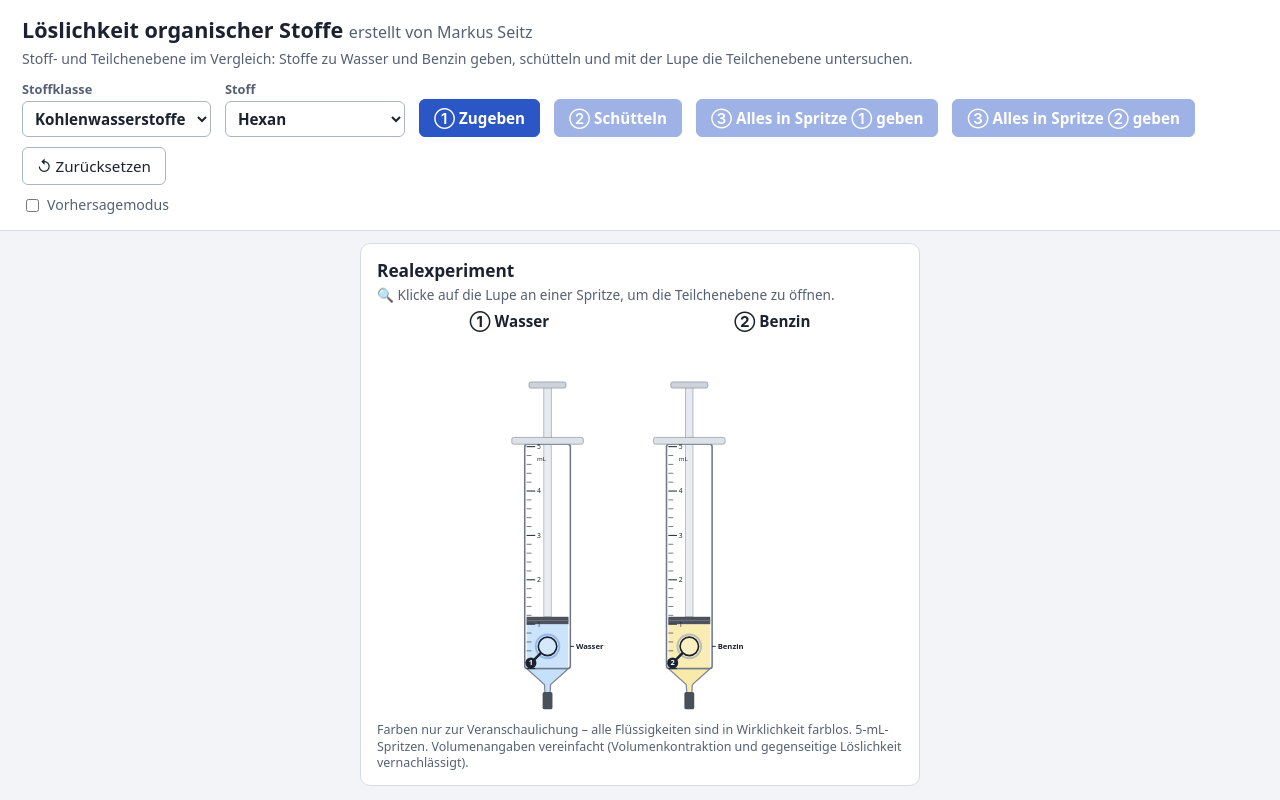
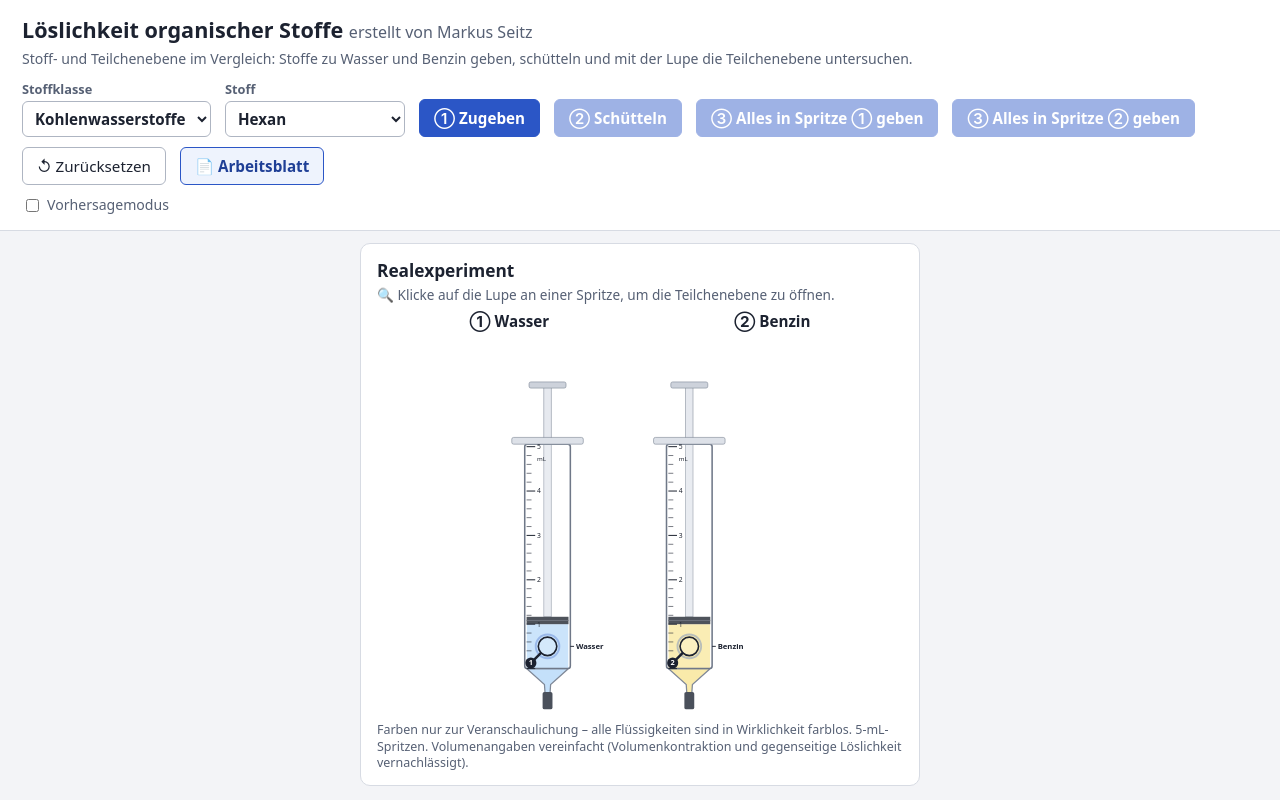
Before and after one commit to allerseitzCreator/Loeslichkeit, a plain HTML site: page Loeslichkeit.html in a window 1280 px wide. Shown: the top 800 px of the page. Drawn offline with Linux system fonts and the light colour scheme; animation ran at ten frames a second.

Commit message:
Arbeitsblatt einbinden: Knopf in der Simulation, PDF und Word-Version
Co-Authored-By: Claude Opus 5.5 <noreply@anthropic.com>
Claude-Session: https://claude.ai/code/session_01PrC8YXKwum5qFCp2W8fPhz

```diff
--- a/Loeslichkeit.html
+++ b/Loeslichkeit.html
@@ -25,6 +25,10 @@ select{padding:6px 8px;border:1px solid #aeb5c2;border-radius:6px;background:#ff
 button{padding:7px 14px;border-radius:6px;border:1px solid #aeb5c2;background:#fff;cursor:pointer;color:var(--ink)}
 button.primary{background:var(--accent);border-color:var(--accent);color:#fff;font-weight:600}
 button:disabled,select:disabled{opacity:.45;cursor:not-allowed}
+a.btnlink{display:inline-block;padding:7px 14px;border-radius:6px;border:1px solid #2b56c6;background:#eef3fd;color:#1f3f96;
+  font-size:.95rem;font-weight:600;text-decoration:none;line-height:1.45}
+a.btnlink:hover{background:#dfe8fb}
+a.btnlink:focus-visible{outline:3px solid #f0b400;outline-offset:2px}
 button:focus-visible,select:focus-visible,input:focus-visible{outline:3px solid #f0b400;outline-offset:2px}
 .toggles{display:flex;flex-wrap:wrap;gap:6px 16px;font-size:.88rem;margin-top:10px;color:var(--muted);align-items:center}
 .toggles label{display:flex;align-items:center;gap:5px;cursor:pointer}
@@ -113,6 +117,8 @@ th{background:#f0f2f6}
     <button id="btnInW" class="primary">③ Alles in Spritze ① geben</button>
     <button id="btnInB" class="primary">③ Alles in Spritze ② geben</button>
     <button id="btnReset">↺ Zurücksetzen</button>
+    <a id="btnAB" class="btnlink" href="Arbeitsblatt_Loeslichkeit.pdf" target="_blank" rel="noopener"
+       title="Arbeitsblatt zur Simulation öffnen (PDF zum Ausfüllen mit Tastatur oder Stift)">📄 Arbeitsblatt</a>
   </div>
   <div class="toggles">
     <label><input type="checkbox" id="optPred"> Vorhersagemodus</label>
```
Also changed, not shown: index.html (+6 -0 lines), 3 other files.
